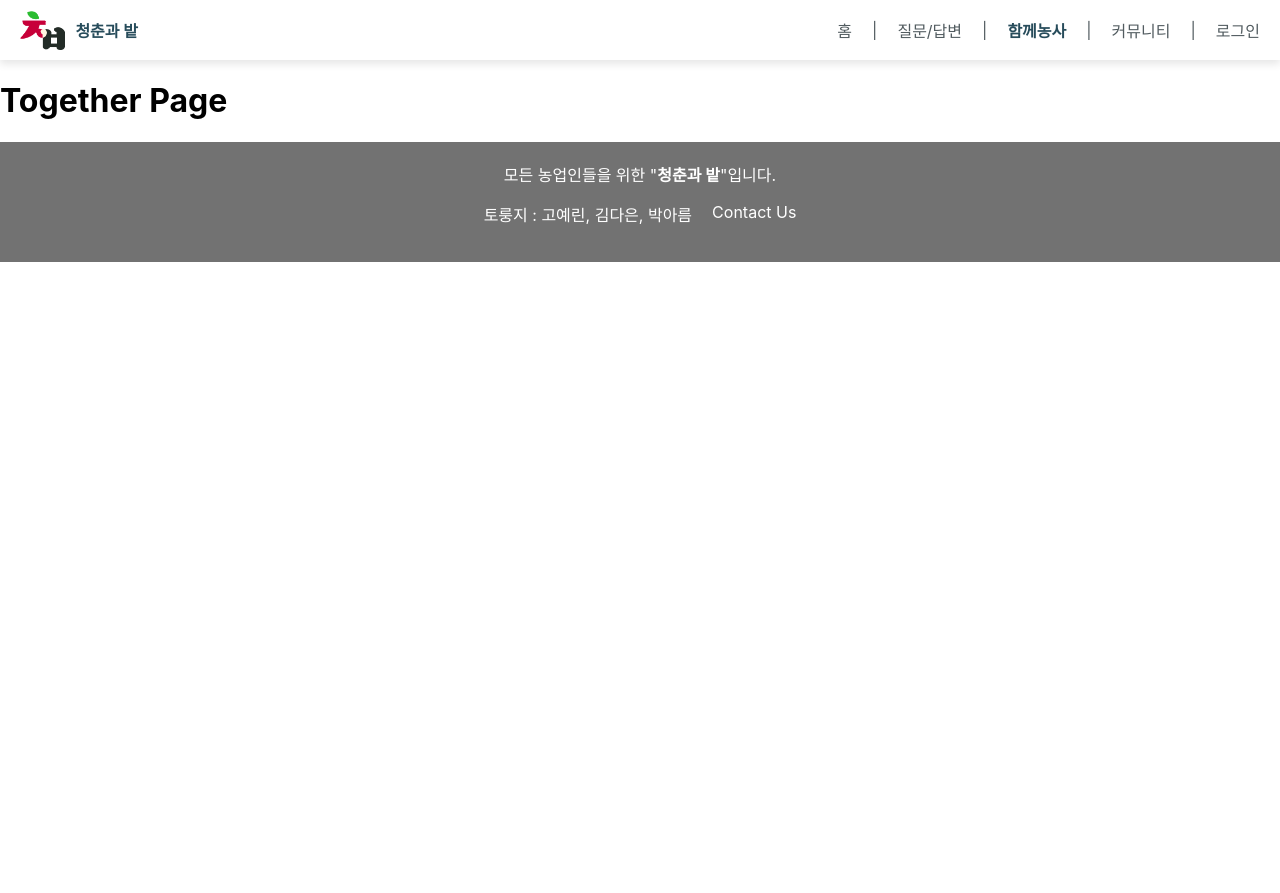
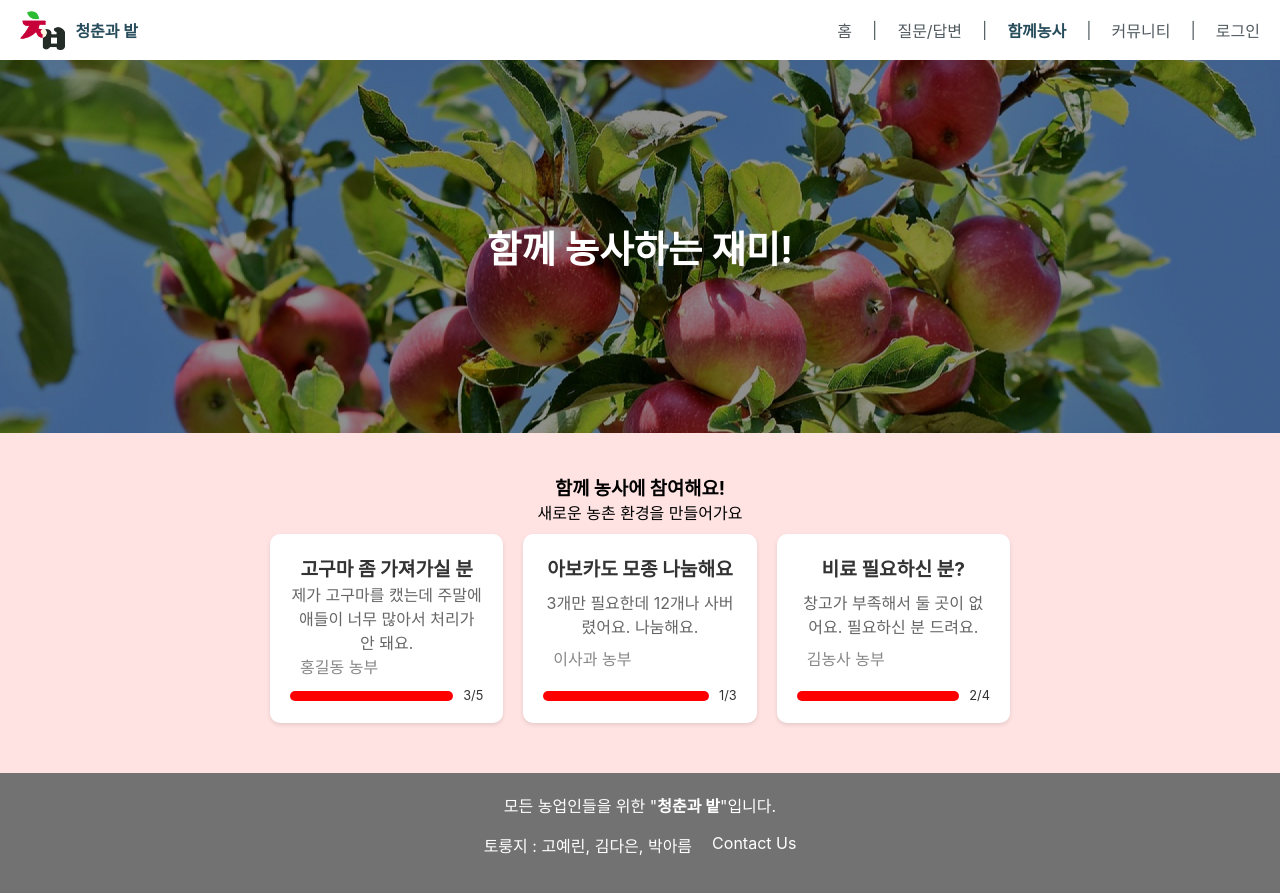
Before and after one commit to Torunggee/GreenField-FE, a React (Create React App) app in the folder green-field/: page /together in a window 1280 px wide. Before the commit the page ends 800 px from the top, so only its background shows below. Built offline with nearby package versions, Linux system fonts and the light colour scheme.

Commit message:
Design : 함께 농사 페이지 card 생성

```diff
--- /dev/null
+++ b/green-field/src/components/TogetherCard.jsx
@@ -0,0 +1,20 @@
+import React from 'react';
+import '../styles/TogetherCard.scss';
+
+const TogetherCard = ({ title, description, author, progress, max }) => {
+  return (
+    <div className="together-card">
+      <h3>{title}</h3>
+      <p>{description}</p>
+      <div className="author">
+        <span>{author}</span>
+      </div>
+      <div className="progress">
+        <div className="progress-bar" style={{ width: `${(progress / max) * 100}%` }}></div>
+        <span>{progress}/{max}</span>
+      </div>
+    </div>
+  );
+};
+
+export default TogetherCard;
--- a/green-field/src/pages/Home.jsx
+++ b/green-field/src/pages/Home.jsx
@@ -1,6 +1,6 @@
 import React, { useState, useEffect } from 'react';
 import './Home.scss';
-import Container from '../components/Container/Container';
+import Container from '../components/Container';
 
 
 const newsItems = [
--- a/green-field/src/pages/Together.jsx
+++ b/green-field/src/pages/Together.jsx
@@ -1,9 +1,54 @@
 import React from 'react';
+import '../styles/Together.scss';
+import togetherMain from '../assets/images/Together-main.png';
+import Container from '../components/Container'
+import TogetherCard from '../components/TogetherCard';
+import '../styles/TogetherCard.scss'
 
 const Together = () => {
   return (
-    <div>
-      <h1>Together Page</h1>
+    <div className = "together">
+      <div className = "image-container">
+        <img src={togetherMain} alt='함께농사 메인 이미지'/>
+        <div className = "overlay">
+          <h3>함께 농사하는 재미!</h3>
+        </div>
+      </div>
+
+      <div className = "red-background">
+        <Container>
+          <h3>함께 농사에 참여해요!</h3>
+          <p>새로운 농촌 환경을 만들어가요</p>
+
+          <div className="together-cards">
+          <TogetherCard
+            title="고구마 좀 가져가실 분"
+            description="제가 고구마를 캤는데 주말에 애들이 너무 많아서 처리가 안 돼요."
+            author="홍길동 농부"
+            progress={3}
+            max={5}
+          />
+          <TogetherCard
+            title="아보카도 모종 나눔해요"
+            description="3개만 필요한데 12개나 사버렸어요. 나눔해요."
+            author="이사과 농부"
+            progress={1}
+            max={3}
+          />
+          <TogetherCard
+            title="비료 필요하신 분?"
+            description="창고가 부족해서 둘 곳이 없어요. 필요하신 분 드려요."
+            author="김농사 농부"
+            progress={2}
+            max={4}
+          />
+        </div>
+
+
+        </Container>
+      </div>
+
+
     </div>
   );
 }
--- /dev/null
+++ b/green-field/src/styles/Together.scss
@@ -0,0 +1,43 @@
+.together {
+    .image-container {
+      position: relative;
+      width: 100%;
+      max-width: 100%; /* 최대 너비를 설정하거나 필요에 따라 조정 */
+      margin: 0 auto;
+
+      img {
+        width: 100%;
+        height: auto;
+        display: block;
+      }
+
+      .overlay {
+        position: absolute;
+        top: 0;
+        left: 0;
+        width: 100%;
+        height: 100%;
+        background-color: rgba(0, 0, 0, 0.2); /* 불투명한 검은색 오버레이 */
+        display: flex;
+        align-items: center;
+        justify-content: center;
+        color: #fff; /* 흰색 글씨 */
+        font-size: 2em; /* 글씨 크기 조정 */
+      }
+    }
+
+    .red-background  {
+        background-color: #FFE2E2;
+        padding-block: 40px;
+        text-align: center;
+        h3, p {
+            margin: 0; /* 기본 마진 제거 */
+        }
+
+    }
+
+    .together-cards {
+      display: flex;
+    }
+
+  }
--- /dev/null
+++ b/green-field/src/styles/TogetherCard.scss
@@ -0,0 +1,51 @@
+.together-card {
+    background-color: #fff;
+    border-radius: 10px;
+    box-shadow: 0 2px 4px rgba(0, 0, 0, 0.1);
+    padding: 20px;
+    margin: 10px;
+    width: 250px;
+    display: flex;
+    flex-direction: column;
+    justify-content: space-between;
+
+    h3 {
+      margin: 0;
+      font-size: 1.2em;
+      color: #333;
+    }
+
+    p {
+      margin: 10px 0;
+      color: #666;
+    }
+
+    .author {
+      display: flex;
+      align-items: center;
+      margin-bottom: 10px;
+
+      span {
+        margin-left: 10px;
+        color: #888;
+      }
+    }
+
+    .progress {
+      display: flex;
+      align-items: center;
+
+      .progress-bar {
+        height: 10px;
+        background-color: #f00;
+        border-radius: 5px;
+        flex-grow: 1;
+        margin-right: 10px;
+      }
+
+      span {
+        font-size: 0.8em;
+        color: #333;
+      }
+    }
+  }
```
Also changed, not shown: green-field/src/assets/images/Together-main.png (renamed from green-field/src/assets/images/Rectangle 365.png).
